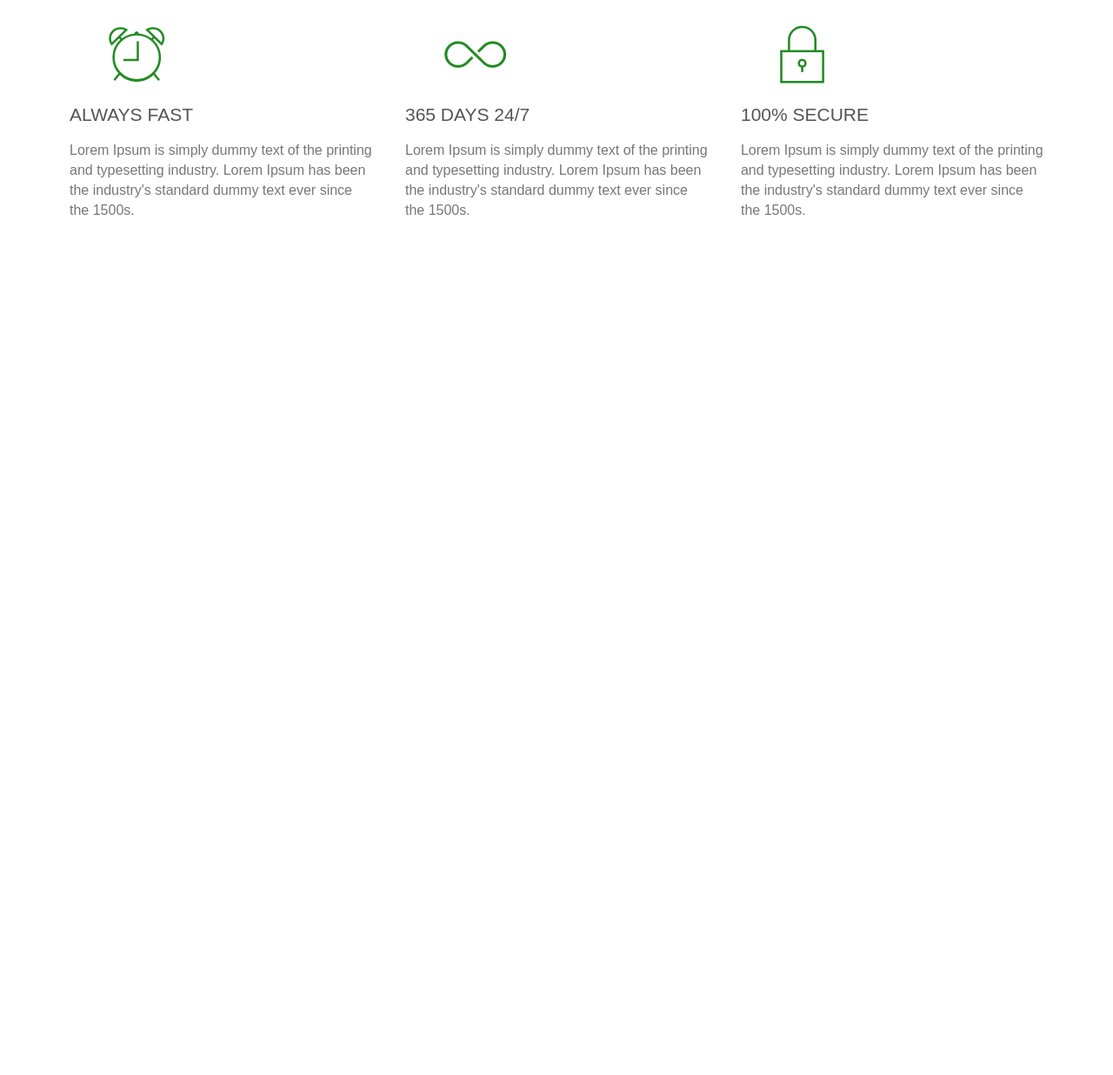
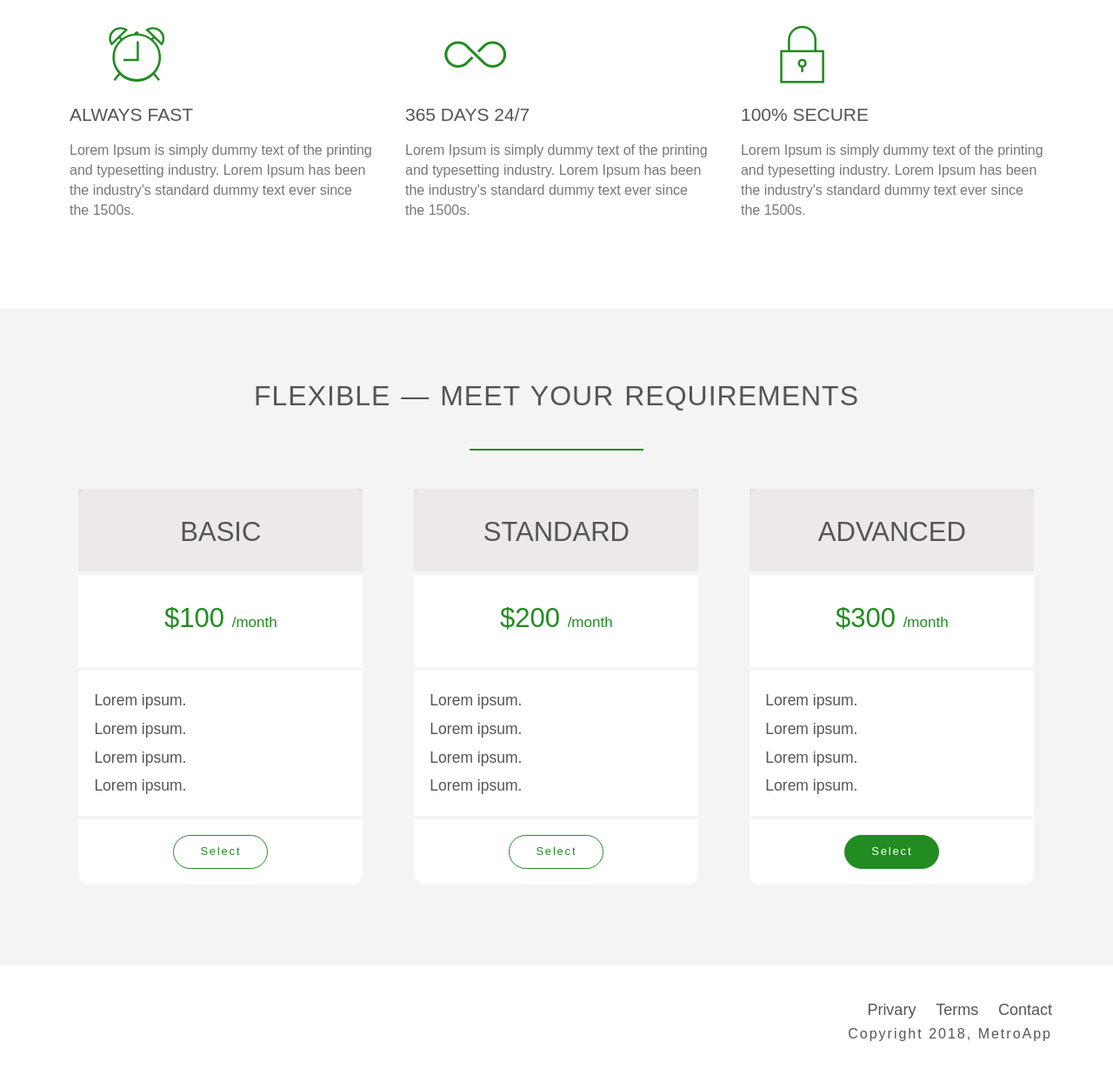
Before and after one commit to andersontheclass/ProductLandingPage, a website: page index.html in a window 1280 px wide. Shown: the part 1002-2238 px from the top of the page at 87% size. Before the commit the page ends 1357 px from the top, so only its background shows below. Drawn offline with Linux system fonts and the light colour scheme; files whose address does not match are found by name.

Commit message:
complete section-pricing, complete footer

```diff
--- a/index.html
+++ b/index.html
@@ -58,9 +58,91 @@
                     </div>
                 </div>
             </section>
+            <section class="section-pricing">
+                <div class="row">
+                    <h2 class="heading-secondary">flexible &mdash; meet your requirements</h2>
+                </div>
+                <div class="row">
+                    <div class="col span-1-of-3">
+                        <div class="pricing pricing__box">
+                            <div>
+                                <h3 class="heading-tertiary">Basic</h3>
+                            </div>
+                            <div>
+                                <p class="pricing__price paragraph">$100 <span>/month</span></p>
+                            </div>
+                            <div>
+                                <ul>
+                                    <li>Lorem ipsum.</li>
+                                    <li>Lorem ipsum.</li>
+                                    <li>Lorem ipsum.</li>
+                                    <li>Lorem ipsum.</li>
+                                </ul>
+                            </div>
+                            <div>
+                                <a href="#" class="btn btn--ghost">Select</a>
+                            </div>
+                        </div>
+                    </div>
+                    <div class="col span-1-of-3">
+                        <div class="pricing pricing__box">
+                            <div>
+                                <h3 class="heading-tertiary">Standard</h3>
+                            </div>
+                            <div>
+                                <p class="pricing__price paragraph">$200 <span>/month</span></p>
+                            </div>
+                            <div>
+                                <ul>
+                                    <li>Lorem ipsum.</li>
+                                    <li>Lorem ipsum.</li>
+                                    <li>Lorem ipsum.</li>
+                                    <li>Lorem ipsum.</li>
+                                </ul>
+                            </div>
+                            <div>
+                                <a href="#" class="btn btn--ghost">Select</a>
+                            </div>
+                        </div>
+                    </div>
+                    <div class="col span-1-of-3">
+                        <div class="pricing pricing__box">
+                            <div>
+                                <h3 class="heading-tertiary">Advanced</h3>
+                            </div>
+                            <div>
+                                <p class="pricing__price paragraph">$300 <span>/month</span></p>
+                            </div>
+                            <div>
+                                <ul>
+                                    <li>Lorem ipsum.</li>
+                                    <li>Lorem ipsum.</li>
+                                    <li>Lorem ipsum.</li>
+                                    <li>Lorem ipsum.</li>
+                                </ul>
+                            </div>
+                            <div>
+                                <a href="#" class="btn btn--full">Select</a>
+                            </div>
+                        </div>
+                    </div>
+                </div>
+
+            </section>
         </main>
-        <footer>
-
+        <footer class="footer">
+            <div class="row">
+                <ul class="footer__nav">
+                    <li><a href="#">Privary</a></li>
+                    <li><a href="#">Terms</a></li>
+                    <li><a href="#">Contact</a></li>
+                </ul>
+            </div>
+            <div class="row">
+                <ul class="footer__copyright">
+                    <li>Copyright 2018, MetroApp</li>
+                </ul>
+            </div>
         </footer>
     </body>
 </html>
--- a/sass/base/_base.scss
+++ b/sass/base/_base.scss
@@ -17,6 +17,7 @@ html {
 
 body {
     box-sizing: border-box;
+    overflow-x: hidden;
 }
 //
 ::selection {
--- a/sass/components/_button.scss
+++ b/sass/components/_button.scss
@@ -51,4 +51,19 @@ a:active {
         }
 
     }
+
+    &--full {
+
+        &:link,
+        &:visited {
+            background-color: $color-primary;
+            border: .1rem solid $color-primary;
+            color: $color-white;
+        }
+
+        &:hover,
+        &:active {
+            border: .1rem solid $color-primary;
+        }
+    }
 }
--- a/sass/components/_pricing.scss
+++ b/sass/components/_pricing.scss
@@ -0,0 +1,53 @@
+.pricing {
+
+    &__box {
+        background-color: $color-white;
+        border-radius: 2rem;
+        width: 90%;
+        margin-left: 5%;
+    }
+
+    div {
+        padding: 1.8rem;
+        border: .2rem solid $color-grey-light-3; // testing purposes
+    }
+
+    &__price {
+        margin-top: 1rem;
+        margin-bottom: 1rem;
+        color: $color-primary;
+        font-size: $default-font-size + 1.5rem;
+        font-weight: 100;
+        text-align: center;
+
+        span {
+            font-size: $default-font-size + .1rem;
+            font-weight: 300;
+        }
+    }
+
+    div:first-child {
+        padding-top: 3rem;
+        padding-bottom: 1rem;
+        text-align: center;
+        background-color: rgba(226, 219, 219, 0.6);
+
+        .heading-tertiary {
+            font-size: $default-font-size + 1.5rem;
+        }
+    }
+
+    div:last-child {
+        text-align: center;
+    }
+
+    ul {
+        list-style: none;
+
+        li {
+            padding: .5rem 0;
+            font-size: $default-font-size + .15rem;
+        }
+    }
+
+}
--- a/sass/layout/_footer.scss
+++ b/sass/layout/_footer.scss
@@ -0,0 +1,43 @@
+.footer {
+    padding: 4rem 4rem;
+
+
+    &__nav, &__copyright {
+        float: right;
+        list-style: none;
+
+        li {
+            display: inline-block;
+            margin-left: 2rem;
+
+            a {
+                &:link,
+                &:visited {
+                    font-size: $default-font-size + .2rem;
+                    border: 0;
+                    color: $color-grey-dark-3;
+                    transition: all .2s;
+                }
+
+                &:hover,
+                &:active {
+                    color: $color-grey-dark-4;
+                }
+            }
+
+            &:last-child {
+                //margin-right: 0;
+            }
+        }
+    }
+
+    &__copyright {
+        margin-top: .5rem;
+
+        li {
+            font-weight: 100;
+            letter-spacing: .2rem;
+            font-size: $default-font-size;
+        }
+    }
+}
```
Also changed, not shown: resources/css/style.css.
